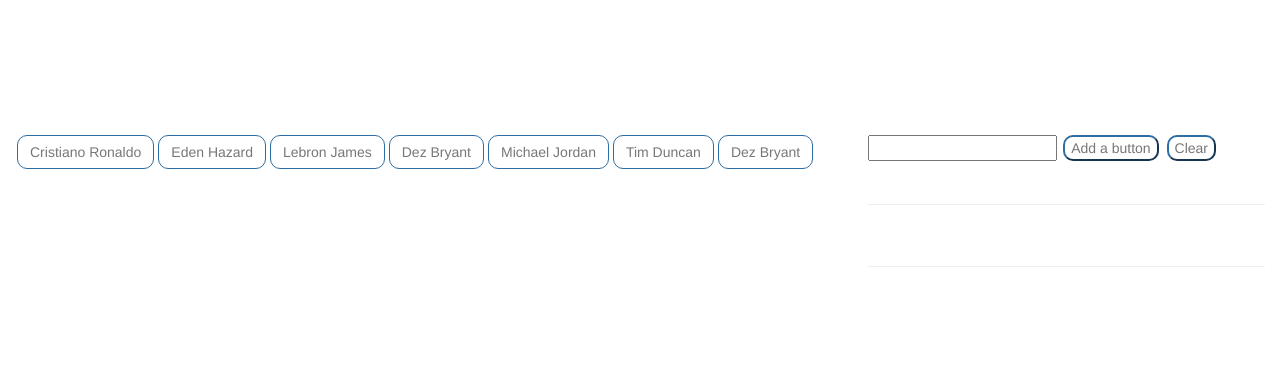
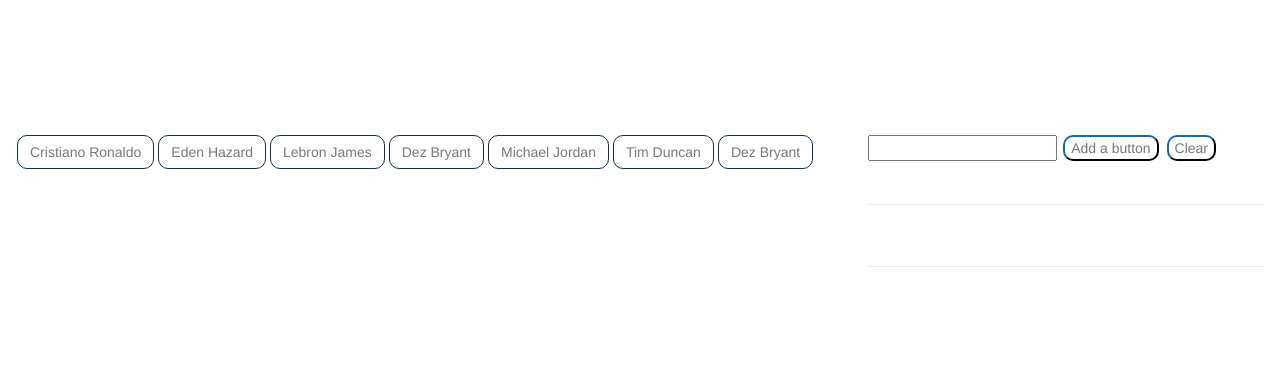
Before and after one commit to noetlz10/gifTastic, a plain HTML site: page index.html in a window 1280 px wide. Drawn offline with nearby package versions, Linux system fonts and the light colour scheme; a web font is replaced by a local one.

Commit message:
changing button colors

```diff
--- a/assets/css/style.css
+++ b/assets/css/style.css
@@ -25,7 +25,7 @@ p {
 }
 
 hr {
-	font-size: 10px;
+    font-size: 10px;
 }
 
 img {
@@ -47,16 +47,15 @@ img:hover {
     color: #777;
     border-radius: 10px;
     margin: 2px;
-    border-color: #2e6da4;
+    border-color: #0c314e;
 }
 
-.btn-primary:hover{
+.btn-primary:hover {
     color: #ccc;
     opacity: 1;
     position: relative;
     top: -5px;
 }
-
 
 span {
     position: absolute;
```
